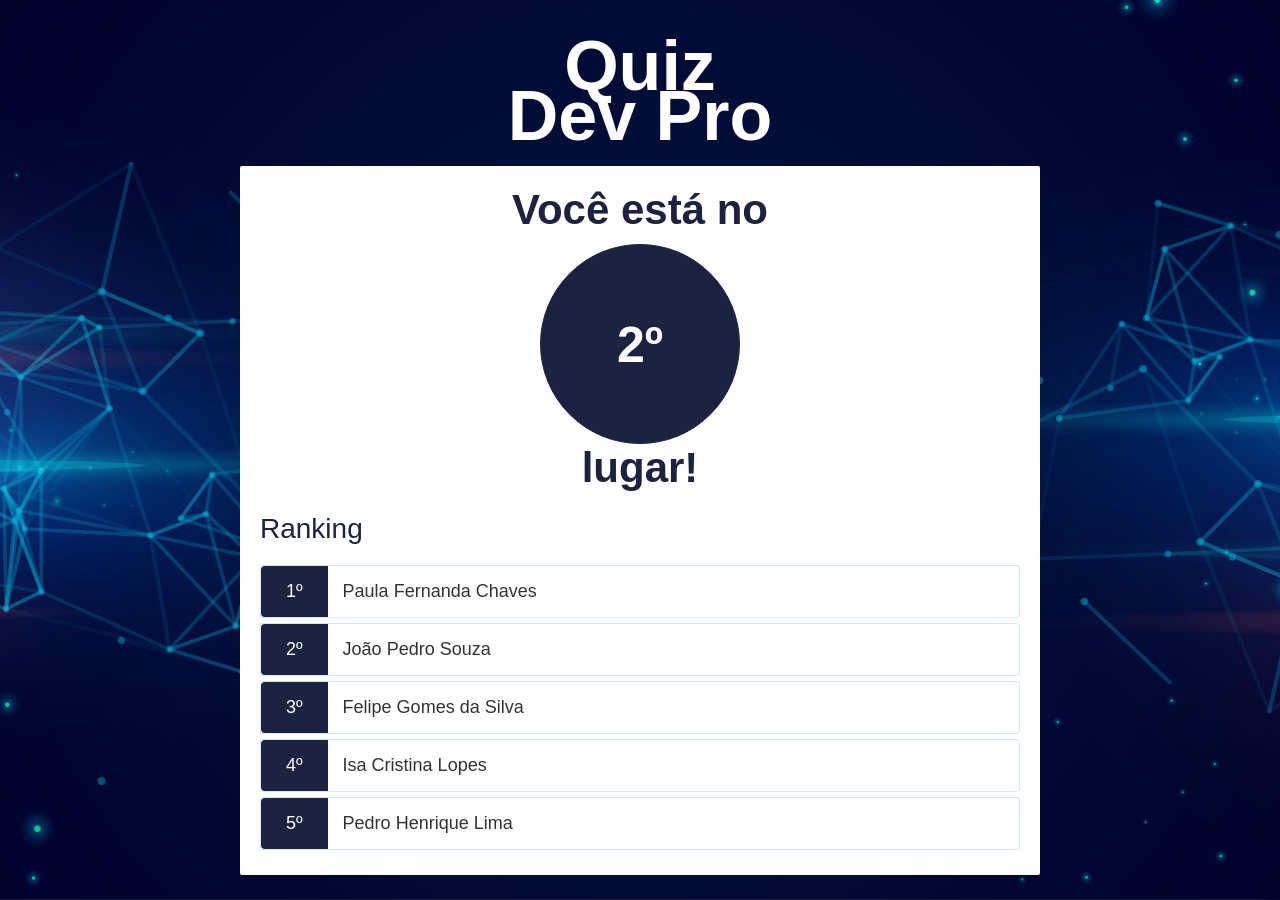
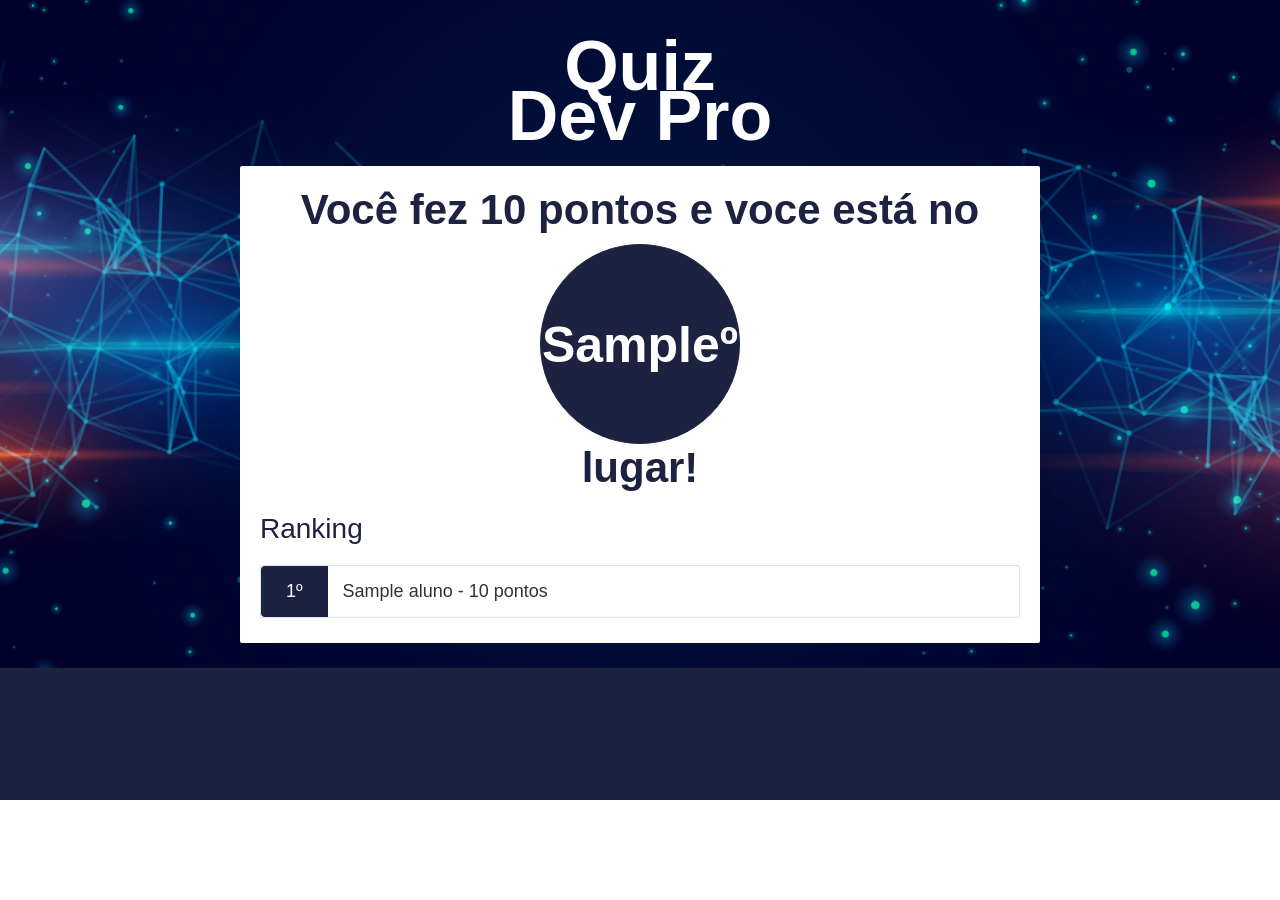
Before and after one commit to mateuslourenco/quizdevpro, a Django app: template quiz/base/templates/base/classificacao.html in a window 1280 px wide. After the commit the page ends 800 px from the top, so only its background shows below. Run offline with Django 4.2, Linux system fonts and the light colour scheme; the template is opened without the code that fills it: most values are stand-ins (such as "Sample title", 1, 10 or a date in 2020).

Commit message:
implementada classificacao de alunos
close #11

```diff
--- a/quiz/base/templates/base/classificacao.html
+++ b/quiz/base/templates/base/classificacao.html
@@ -21,35 +21,20 @@
                 <div id="game" class="justify-center flex-column animate-bottom hidden">
 
                     <div class="game-result">
-                        <h2>Você está no</h2>
-                        <h2 class="status-player">2º</h2>
+                        <h2>Você fez {{ pontuacao_do_aluno }} pontos e voce está no</h2>
+                        <h2 class="status-player">{{posicao_do_aluno}}º</h2>
                         <h2>lugar!</h2>
                     </div>
 
                     <br />
 
                     <h3>Ranking</h3>
+                    {% for aluno in primeiros_alunos_da_classificacao%}
                     <div class="choice-container">
-                        <p class="choice-prefix">1º</p>
-                        <p class="choice-text">Paula Fernanda Chaves</p>
+                        <p class="choice-prefix">{{ forloop.counter }}º</p>
+                        <p class="choice-text">{{aluno.aluno__nome}} - {{aluno.pontos__sum}} pontos</p>
                     </div>
-                    <div class="choice-container">
-                        <p class="choice-prefix">2º</p>
-                        <p class="choice-text">João Pedro Souza</p>
-                    </div>
-                    <div class="choice-container">
-                        <p class="choice-prefix">3º</p>
-                        <p class="choice-text">Felipe Gomes da Silva</p>
-                    </div>
-                    <div class="choice-container">
-                        <p class="choice-prefix">4º</p>
-                        <p class="choice-text">Isa Cristina Lopes</p>
-                    </div>
-                    <div class="choice-container">
-                        <p class="choice-prefix">5º</p>
-                        <p class="choice-text">Pedro Henrique Lima</p>
-                    </div>
-
+                    {% endfor %}
                 </div>
 
             </div>
```
Also changed, not shown: quiz/base/views.py (+18 -1 lines).
